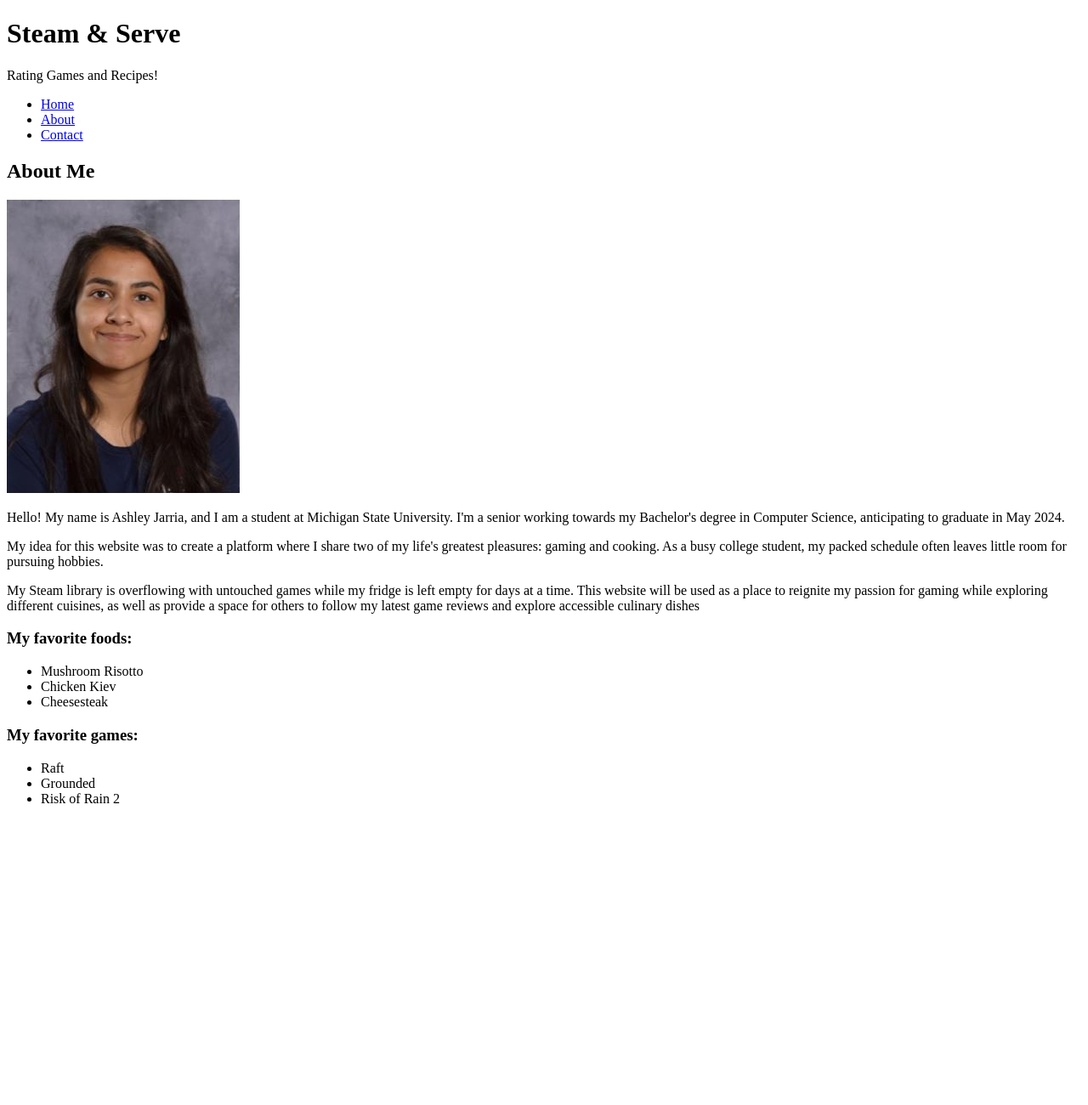
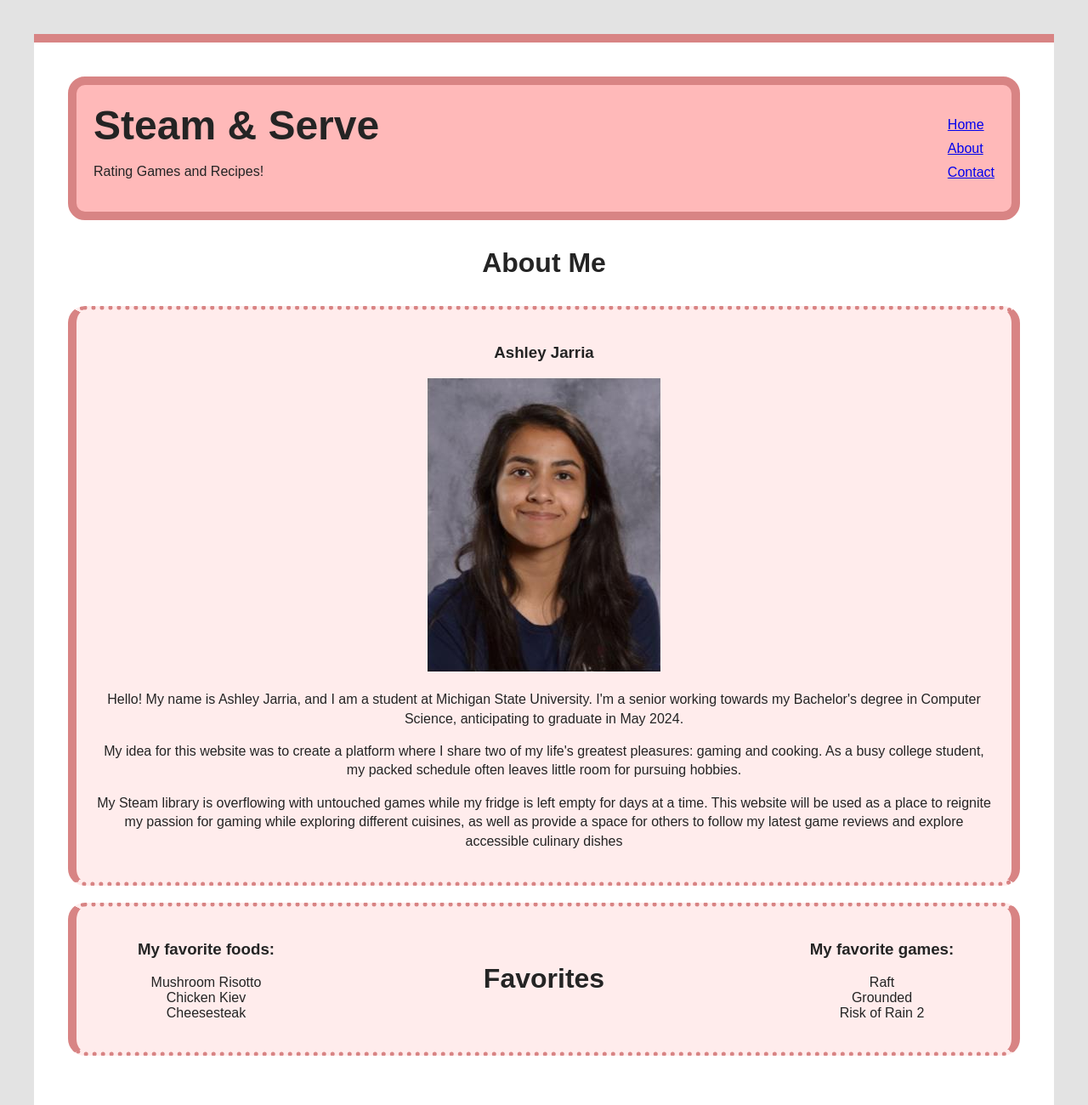
Before and after one commit to jarriaas/mi349_blog, a plain HTML site: page about.html in a window 1280 px wide. Shown: the top 1300 px of the page at 85% size. Before the commit the page ends 965 px from the top, so only its background shows below. Drawn offline with Linux system fonts and the light colour scheme.

Commit message:
Update Blog with CSS

```diff
--- a/about.html
+++ b/about.html
@@ -1,49 +1,69 @@
 <!DOCTYPE html>
 <html lang="en">
+
 <head>
     <meta charset="UTF-8">
     <meta name="viewport" content="width=device-width, initial-scale=1.0">
-    <title>About</title>
+    <link rel="stylesheet" href="style.css">
+    <title>Steam & Serve - About</title>
 </head>
+
 <body>
     <header>
+        <div>
             <h1>Steam & Serve</h1>
             <p>Rating Games and Recipes!</p>
+        </div>
         <nav>
-            <ul>
-                <li><a href="index.html">Home</a></li>
-                <li><a href="about.html">About</a></li>
-                <li><a href="contact.html">Contact</a></li>
-            </ul>
+            <a href="index.html">Home</a>
+            <a href="about.html">About</a>
+            <a href="contact.html">Contact</a>
         </nav>
     </header>
 
 
-    <section>
+    <section id="about">
         <h2>About Me</h2>
+        <article class="about-me">
+            <h3>Ashley Jarria</h3>
             <p><img alt="A Picture of Me" src="images/id.png"></p>
-        <p>Hello! My name is Ashley Jarria, and I am a student at Michigan State University. I'm a senior working towards my Bachelor's degree in Computer Science, anticipating to graduate in May 2024.</p>
+            <p>Hello! My name is Ashley Jarria, and I am a student at Michigan State University. I'm a senior working
+                towards my Bachelor's degree in Computer Science, anticipating to graduate in May 2024.</p>
             <p>My idea for this website was to create a platform where I share two of my life's greatest pleasures:
-        gaming and cooking. As a busy college student, my packed schedule often leaves little room for pursuing hobbies.</p>
-        <p>My Steam library is overflowing with untouched games while my fridge is left empty for days at a time. This website will be used as a place to reignite my passion for gaming while exploring different cuisines, as well as provide a space for others to follow my latest game reviews and explore accessible culinary dishes</p>
+                gaming and cooking. As a busy college student, my packed schedule often leaves little room for pursuing
+                hobbies.</p>
+            <p>My Steam library is overflowing with untouched games while my fridge is left empty for days at a time.
+                This website will be used as a place to reignite my passion for gaming while exploring different
+                cuisines, as well as provide a space for others to follow my latest game reviews and explore accessible
+                culinary dishes</p>
+        </article>
 
+        <article class="favorites">
+            <div class="left-fav">
                 <h3>My favorite foods:</h3>
                 <ul>
                     <li>Mushroom Risotto</li>
                     <li>Chicken Kiev</li>
                     <li>Cheesesteak</li>
                 </ul>
+            </div>
 
+            <div class="center-fav">
+                <h2>Favorites</h2>
+            </div>
 
+            <div class="right-fav">
                 <h3>My favorite games:</h3>
                 <ul>
                     <li>Raft</li>
                     <li>Grounded</li>
                     <li>Risk of Rain 2</li>
                 </ul>
-
+            </div>
+        </article>
 
     </section>
 
 </body>
+
 </html>
--- /dev/null
+++ b/style.css
@@ -0,0 +1,127 @@
+html {
+    /* Far back of page */
+    background: #e3e3e3
+}
+
+body {
+    /* Popped up white section */
+    font-family: Arial, Helvetica, sans-serif;
+    margin: 40px;
+    padding: 40px;
+    color: #242424;
+    border-top: 10px solid #d88484;
+    background: #fff;
+}
+
+h1 {
+    font-size: 3em;
+    margin: 0;
+}
+
+h2 {
+    font-size: 2em;
+    margin: 1em;
+}
+
+p {
+    line-height: 1.4em;
+}
+
+section {
+    /* Center every section */
+    text-align: center;
+}
+
+article {
+    /* Borders */
+    border: 10px solid #d88484;
+    border-bottom: 5px dotted #d88484;
+    border-top: 5px dotted #d88484;
+    border-radius: 20px;
+
+    background: #ffecec;
+
+    /* Margins/Padding */
+    padding: 20px;
+    margin-bottom: 20px;
+    margin-top: 20px;
+}
+
+article table {
+    /* Center Tables */
+    margin-left: auto;
+    margin-right: auto;
+    border-spacing: 10px;
+}
+
+img {
+    /* Image won't be bigger than section */
+    max-width: 100%;
+    height: auto;
+}
+
+header {
+    /* Bar at top of screen */
+    background-color: #ffb9b9;
+    padding: 20px;
+
+    /* Sticky Header */
+    position: sticky;
+    top: 0;
+
+    /* Two column flexbox layout */
+    display: flex;
+    justify-content: space-between;
+    align-items: center;
+
+    /* Rounded edges */
+    border-radius: 20px;
+
+    border: 10px solid #d88484;
+}
+
+nav {
+    /* Links on side of header flexbox */
+    display: flex;
+    flex-direction: column;
+    gap: 10px;
+}
+
+
+.favorites {
+    /* Three column flexbox layout */
+    display: flex;
+    justify-content: space-between;
+    text-align: center;
+    align-items: center;
+}
+
+.left-fav,
+.right-fav {
+    /* Equal side columms */
+    flex: 1;
+}
+
+.left-fav ul,
+.right-fav ul {
+    /* Remove  bullets from list */
+    list-style-type: none;
+    padding-left: 0;
+}
+
+.center-fav {
+    /* Large middle column */
+    flex: 2;
+}
+
+#contact {
+    margin: 20px;
+    padding: 20px;
+}
+
+#contact form label {
+    display: block;
+    /* Ensures each label is a block-level element, taking up the full width */
+    margin-bottom: 15px;
+    /* Adds some space after each label */
+}
```
Also changed, not shown: contact.html (+19 -15 lines), index.html (+43 -17 lines). Lines whose indentation alone changed are shown as unchanged.
